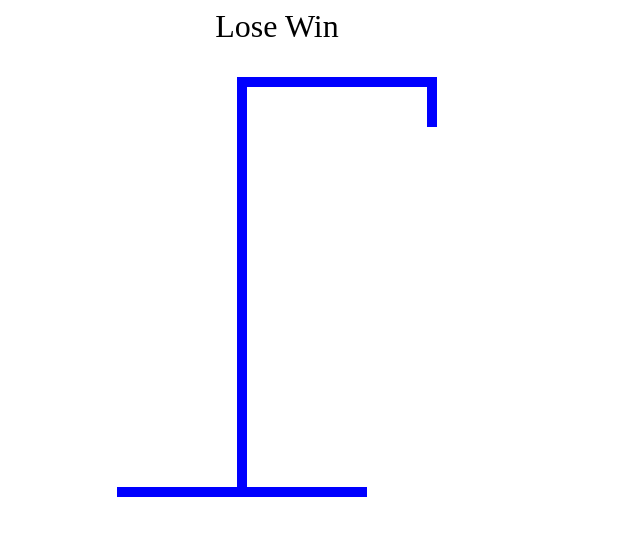
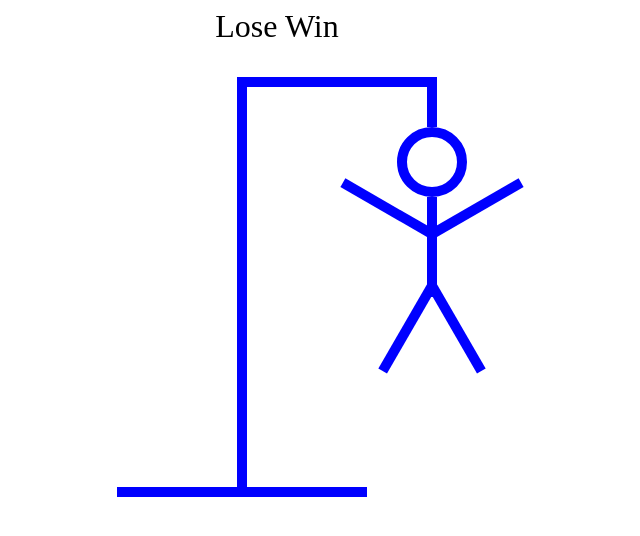
Before and after one commit to SriLakshmiPolavarapu/Hangman, a React (Vite) app in the folder Hangman/: page / in a window 1280 px wide. Shown: the top 536 px of the page, without its empty margins (363-1003 px from the left). Built offline with nearby package versions, Linux system fonts and the light colour scheme.

Commit message:
Add code for body: head, arms, legs for the hangman

```diff
--- a/Hangman/src/HangmanDrawing.tsx
+++ b/Hangman/src/HangmanDrawing.tsx
@@ -1,3 +1,91 @@
+const HEAD=(
+    <div style={
+        {
+            width: "50px",
+            height: "50px",
+            borderRadius: "100%",
+            border: "10px solid blue",
+            position: "absolute",
+            top: "50px",
+            right: "-30px",
+        }
+    }></div>
+)
+
+const BODY=(
+    <div style={
+        {
+            width: "10px",
+            height: "100px",
+            background: "blue",
+            position: "absolute",
+            top: "120px",
+            right: 0,
+        }
+    }></div>
+)
+
+const RIGHT_ARM=(
+    <div style={
+        {
+            width: "100px",
+            height: "10px",
+            background: "blue",
+            position: "absolute",
+            top: "150px",
+            right: "-100px",
+            rotate: "-30deg",
+            transformOrigin: "left bottom",
+        }
+    }></div>
+)
+
+const LEFT_ARM=(
+    <div style={
+        {
+            width: "100px",
+            height: "10px",
+            background: "blue",
+            position: "absolute",
+            top: "150px",
+            right: "10px",
+            rotate: "30deg",
+            transformOrigin: "right bottom",
+        }
+    }></div>
+)
+
+const RIGHT_LEG=(
+    <div style={
+        {
+            width: "100px",
+            height: "10px",
+            background: "blue",
+            position: "absolute",
+            bottom: "210px",
+            right: "-90px",
+            rotate: "60deg",
+            transformOrigin: "left bottom",
+        }
+    }></div>
+)
+
+const LEFT_LEG=(
+    <div style={
+        {
+            width: "100px",
+            height: "10px",
+            background: "blue",
+            position: "absolute",
+            bottom: "210px",
+            right: 0,
+            rotate: "-60deg",
+            transformOrigin: "right bottom",
+        }
+    }></div>
+)
+
+
 export function HangmanDrawing()
 {
     return <div style={
@@ -5,6 +93,13 @@
             position: "relative"
         }
     }>
+        {HEAD}
+        {BODY}
+        {RIGHT_ARM}
+        {LEFT_ARM}
+        {RIGHT_LEG}
+        {LEFT_LEG}
+
         <div style={
             {
                 height: "50px",
```
